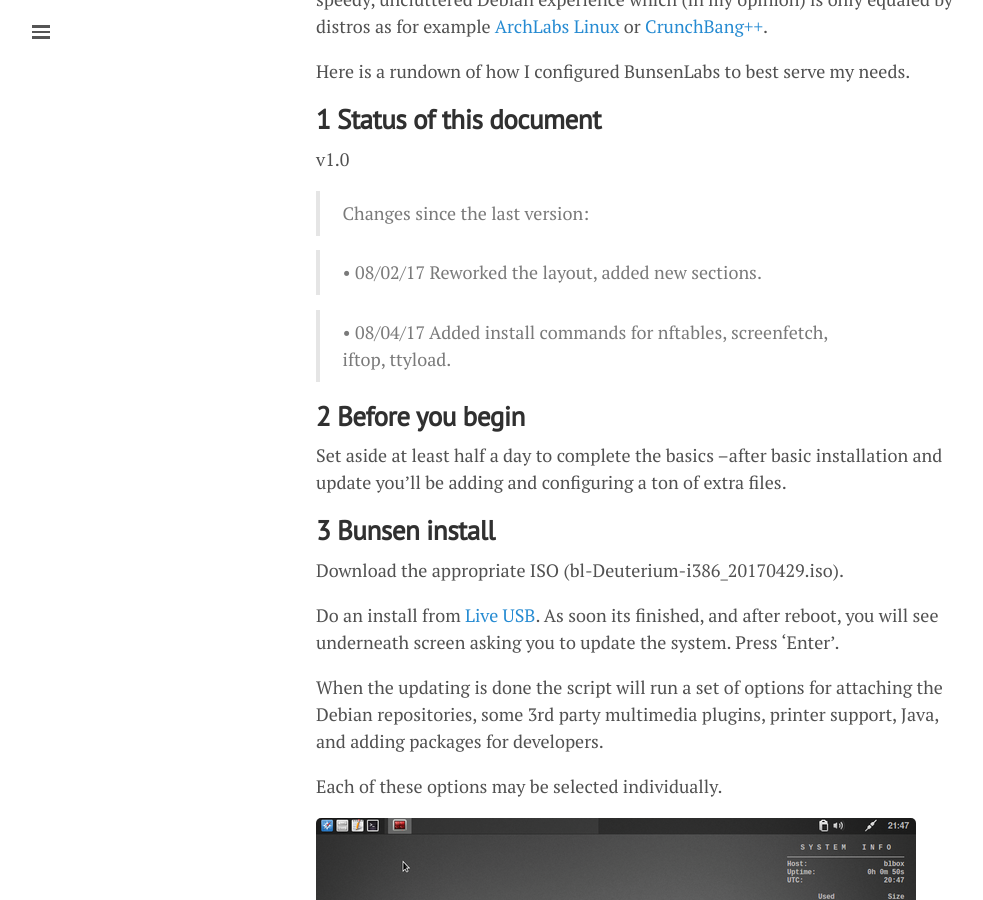
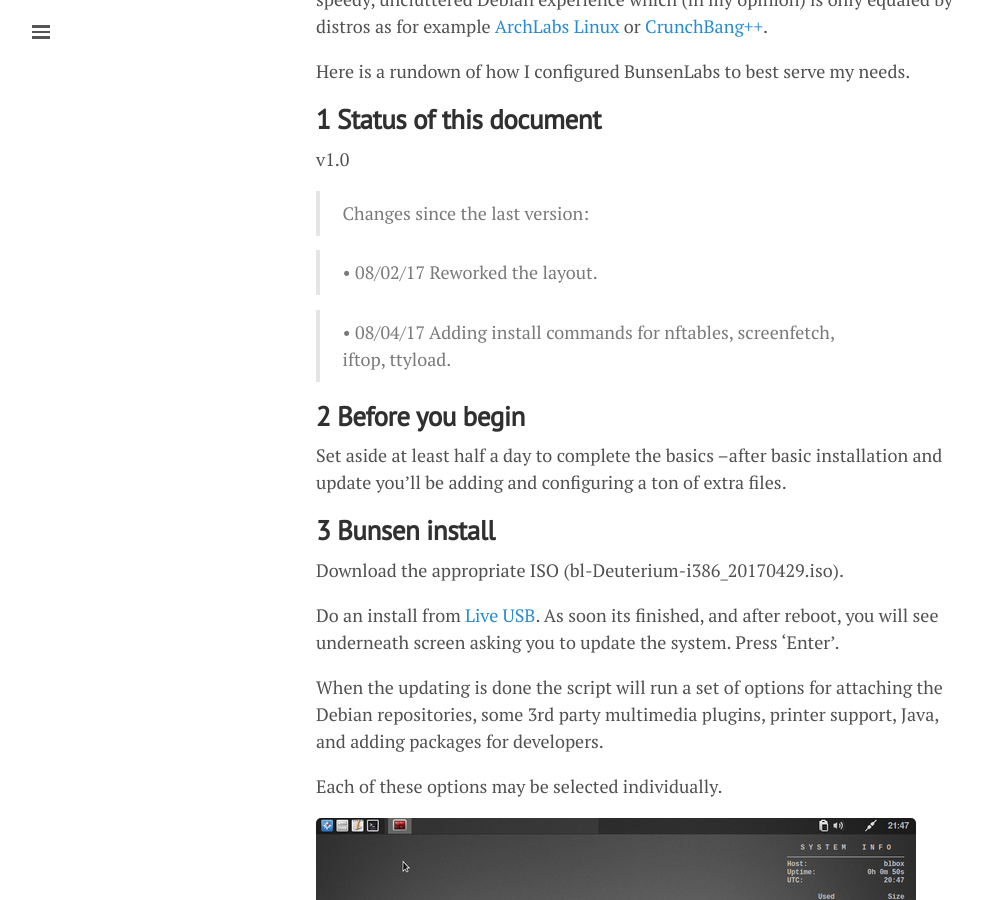
Before and after one commit to lgeurts/lgeurts.github.io, a Jekyll site: the page built from _posts/2017-07-11-bunsenlabs-linux-setup-notes-for dell-inspiron-6000.md, in a window 1280 px wide and 900 px high, scrolled down 943 px. Shown: the whole window, without its empty margins (0-983 px from the left). Built offline with Jekyll 4.4.1, drawn with Linux system fonts in a browser that asks for light colours; nearby versions of some CDN libraries; comment, search, counter and statistics services are not loaded.

Commit message:
Update 2017-07-11-bunsenlabs-linux-setup-notes-for dell-inspiron-6000.md

```diff
--- a/_posts/2017-07-11-bunsenlabs-linux-setup-notes-for dell-inspiron-6000.md
+++ b/_posts/2017-07-11-bunsenlabs-linux-setup-notes-for dell-inspiron-6000.md
@@ -23,9 +23,9 @@
 
 > Changes since the last version:
 
-> • 08/02/17 Reworked the layout, added new sections.
+> • 08/02/17 Reworked the layout.
 
-> • 08/04/17 Added install commands for nftables, screenfetch, iftop, ttyload.
+> • 08/04/17 Adding install commands for nftables, screenfetch, iftop, ttyload.
 
 **2 Before you begin**
 ----------------------
```
